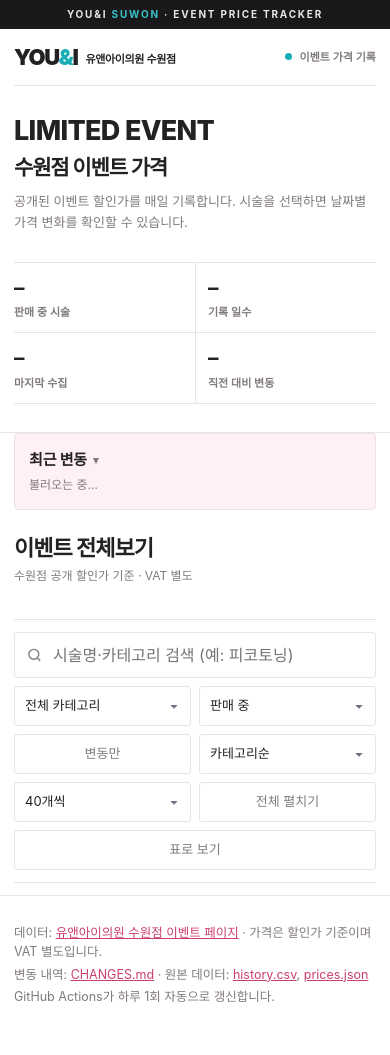
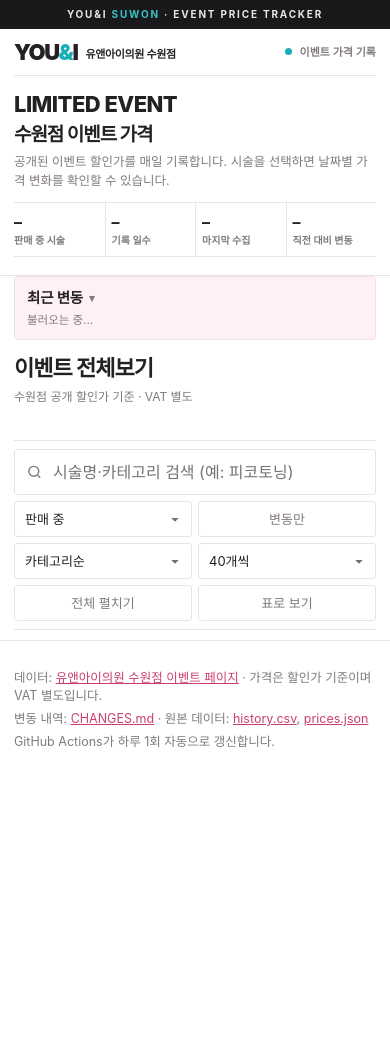
Before and after one commit to miv2/price-tracker, a Python web app: template tracker/templates/index.html in a window 390 px wide. After the commit the page ends 747 px from the top, so only its background shows below. Run offline with Jinja, Linux system fonts and the light colour scheme; the template is opened without the code that fills it, so the values that code supplies are empty.

Commit message:
feat(ui): simplify filters and tighten catalog density
- remove the duplicate category <select>; chips are the only category control
- render banner-free compact cards for non-category sorts
- page at category boundaries so a card never splits across pages
- compress the hero, stats, and recent panels for mobile first-screen density

```diff
--- a/tracker/templates/index.html
+++ b/tracker/templates/index.html
@@ -43,39 +43,39 @@
     background: var(--panel);
     border-bottom: 1px solid var(--line);
     color: var(--text);
-    padding: 0 0 36px;
-  }
-  .hero-top { display: flex; align-items: center; justify-content: space-between; gap: 16px; margin-bottom: 30px; padding: 20px 0; border-bottom: 1px solid var(--line); }
+    padding: 0 0 24px;
+  }
+  .hero-top { display: flex; align-items: center; justify-content: space-between; gap: 16px; margin-bottom: 18px; padding: 14px 0; border-bottom: 1px solid var(--line); }
   .brand { color: var(--text); font-size: 27px; font-weight: 900; letter-spacing: -.065em; line-height: 1; }
   .brand .amp { color: var(--teal); }
   .brand small { margin-left: 10px; font-size: 13px; font-weight: 700; letter-spacing: -.03em; vertical-align: 3px; }
   .hero-note { color: var(--muted); font-size: 12px; font-weight: 600; }
   .hero-note::before { content: ""; display: inline-block; width: 7px; height: 7px; margin-right: 8px; border-radius: 50%; background: var(--teal); vertical-align: 1px; }
   .eyebrow {
-    margin: 0 0 3px;
+    margin: 0 0 2px;
     color: var(--text);
-    font-size: clamp(27px, 3vw, 40px);
+    font-size: clamp(22px, 2.4vw, 32px);
     font-weight: 850;
     letter-spacing: -.025em;
   }
-  h1 { margin: 0; font-size: clamp(20px, 2vw, 27px); line-height: 1.25; letter-spacing: -.055em; }
-  .sub { max-width: 640px; margin: 10px 0 0; color: var(--muted); font-size: 14px; line-height: 1.65; }
+  h1 { margin: 0; font-size: clamp(18px, 1.6vw, 23px); line-height: 1.25; letter-spacing: -.055em; }
+  .sub { max-width: 640px; margin: 8px 0 0; color: var(--muted); font-size: 13.5px; line-height: 1.55; }
   .stats {
     display: grid;
     grid-template-columns: repeat(4, minmax(0, 1fr));
     gap: 0;
-    margin-top: 30px;
+    margin-top: 18px;
     border-top: 1px solid var(--line);
     border-bottom: 1px solid var(--line);
   }
   .stat {
-    padding: 17px 20px 17px 0;
+    padding: 12px 20px 12px 0;
   }
   .stat + .stat { padding-left: 20px; border-left: 1px solid var(--line); }
-  .stat strong { display: block; font-size: 23px; line-height: 1.25; letter-spacing: -.04em; font-variant-numeric: tabular-nums; }
-  .stat span { display: block; margin-top: 6px; color: var(--muted); font-size: 12px; font-weight: 600; }
+  .stat strong { display: block; font-size: 20px; line-height: 1.25; letter-spacing: -.04em; font-variant-numeric: tabular-nums; }
+  .stat span { display: block; margin-top: 4px; color: var(--muted); font-size: 12px; font-weight: 600; }
   .stat:first-child strong, .stat:last-child strong { color: var(--text); }
-  main { padding: 28px 0 68px; }
+  main { padding: 22px 0 60px; }
   .notice {
     display: flex;
     flex-wrap: wrap;
@@ -94,8 +94,8 @@
     background: var(--accent-soft);
     border: 1px solid var(--line);
     border-radius: 4px;
-    padding: 18px 20px;
-    margin: 0 0 32px;
+    padding: 14px 18px;
+    margin: 0 0 22px;
   }
   .recent details { display: block; }
   .recent-summary {
@@ -182,7 +182,7 @@
   .recent-item .rcat { flex: none; color: var(--muted); font-size: 12px; max-width: 120px; overflow: hidden; text-overflow: ellipsis; white-space: nowrap; }
   .recent-item .rname { flex: 1 1 auto; overflow: hidden; text-overflow: ellipsis; white-space: nowrap; }
   .recent-item .rval { flex: none; font-weight: 600; font-variant-numeric: tabular-nums; }
-  .section-heading { display: flex; align-items: end; justify-content: space-between; gap: 20px; margin-bottom: 20px; }
+  .section-heading { display: flex; align-items: end; justify-content: space-between; gap: 20px; margin-bottom: 16px; }
   .section-heading h2 { margin: 0; font-size: 28px; line-height: 1.3; letter-spacing: -.045em; }
   .section-heading p { margin: 5px 0 0; color: var(--muted); font-size: 13px; }
   .section-heading .result-count { margin: 0 0 2px; font-size: 13px; font-weight: 700; color: var(--accent); }
@@ -242,6 +242,14 @@
   .event-more { width: 100%; min-height: 40px; margin-top: auto; border: 0; border-radius: 999px; background: #f5f5f5; color: #656565; font: inherit; font-size: 14px; font-weight: 700; cursor: pointer; }
   .event-more:hover, .event-more:focus-visible { background: #ececec; outline: none; }
   .event-more span { color: #0da9be; font-weight: 800; }
+  .event-card.compact .event-card-body { min-height: 0; padding: 0 16px 14px; }
+  .event-card.compact .event-line { padding: 14px 0 10px; border-bottom: 0; }
+  .event-card.compact .event-category { font-size: 13px; font-weight: 700; color: var(--muted); }
+  .event-card.compact .event-name { min-height: 0; margin-top: 10px; font-size: 12.5px; }
+  .event-card.compact .event-sale-price { font-size: 20px; }
+  .event-compact-foot { display: flex; align-items: center; justify-content: space-between; gap: 10px; margin-top: auto; padding-top: 8px; border-top: 1px solid var(--line); }
+  .event-compact-rate { padding: 3px 9px; border-radius: 999px; background: var(--accent-soft); color: var(--accent); font-size: 11.5px; font-weight: 700; }
+  .event-compact-foot svg.spark { margin-left: auto; }
   @media (max-width: 1240px) { .event-grid { grid-template-columns: repeat(3, minmax(0, 1fr)); } }
   @media (max-width: 900px) { .event-grid { grid-template-columns: repeat(2, minmax(0, 1fr)); } }
   .search { position: relative; flex: 1 1 260px; }
@@ -415,32 +423,34 @@
     .event-list-price { font-size: 12px; }
     .event-name { font-size: 12px; margin-top: 10px; }
     .hero-top { margin-bottom: 25px; padding: 17px 0; }
+    header.hero { padding: 0 0 18px; }
+    .hero-top { margin-bottom: 12px; padding: 12px 0; }
     .brand { font-size: 22px; }
     .brand small { font-size: 11px; margin-left: 5px; vertical-align: 2px; }
     .hero-note { font-size: 11px; }
-    .eyebrow { font-size: 27px; }
-    h1 { font-size: 21px; }
-    .sub { font-size: 13px; margin-top: 10px; }
-    .stats { grid-template-columns: repeat(2, minmax(0, 1fr)); gap: 0; margin-top: 28px; }
-    .stat { padding: 12px 8px 12px 0; }
-    .stat + .stat { padding-left: 12px; }
-    .stat:nth-child(3) { border-left: 0; padding-left: 0; border-top: 1px solid var(--line); }
-    .stat:nth-child(4) { border-top: 1px solid var(--line); }
-    .stat strong { font-size: 21px; }
-    .stat span { font-size: 11px; margin-top: 3px; }
-
-    main { padding: 18px 0 44px; }
+    .eyebrow { font-size: 22px; }
+    h1 { font-size: 19px; }
+    .sub { font-size: 12.5px; margin-top: 6px; line-height: 1.5; }
+    .stats { grid-template-columns: repeat(4, minmax(0, 1fr)); gap: 0; margin-top: 12px; }
+    .stat { padding: 9px 6px 9px 0; }
+    .stat + .stat { padding-left: 6px; }
+    .stat:nth-child(3) { border-left: 1px solid var(--line); padding-left: 6px; border-top: 0; }
+    .stat:nth-child(4) { border-top: 0; }
+    .stat strong { font-size: 16px; }
+    .stat span { font-size: 10px; margin-top: 2px; line-height: 1.3; word-break: keep-all; }
+
+    main { padding: 14px 0 40px; }
     .section-heading { align-items: end; margin-bottom: 12px; }
     .section-heading h2 { font-size: 22px; }
     .section-heading p { font-size: 12px; }
-    .toolbar { gap: 8px; margin-bottom: 12px; padding: 12px 0; }
+    .toolbar { gap: 6px; margin-bottom: 10px; padding: 8px 0; }
     .search { flex: 1 1 100%; }
     .toolbar > select, .toolbar > .toggle {
       flex: 1 1 calc(50% - 4px);
       min-width: 0;
       font-size: 13px;
-      padding: 9px 10px;
-      height: 40px;
+      padding: 8px 10px;
+      height: 36px;
     }
     .section-heading .result-count { width: auto; margin-left: 0; font-size: 12px; text-align: right; }
 
@@ -563,9 +573,11 @@
     }
     .dialog-head h2 { font-size: 18px; }
     .chart-meta { gap: 6px 12px; font-size: 12.5px; }
-    .recent { padding: 15px 14px; margin: 0 0 24px; }
-    .recent-head-left h2 { font-size: 15px; }
+    .recent { padding: 10px 12px; margin: 0 0 14px; }
+    .recent-head-left h2 { font-size: 14.5px; }
     .recent-item { padding: 8px 10px; font-size: 12.5px; }
+    .recent-head-left p { font-size: 11.5px; margin-top: 2px; }
+    .recent-counts .count { padding: 3px 8px; font-size: 11px; }
     .recent-item .rcat { display: none; }
   }
 
@@ -577,7 +589,6 @@
     .event-sale-price { font-size: 22px; }
     .event-list-price { font-size: 14px; }
     .event-name { font-size: 13px; }
-    .stats { grid-template-columns: 1fr 1fr; }
     .toolbar > select, .toolbar > .toggle {
       flex: 1 1 calc(50% - 4px);
     }
@@ -687,9 +698,6 @@
       </svg>
       <input id="q" type="search" placeholder="시술명·카테고리 검색 (예: 피코토닝)" autocomplete="off" aria-label="검색">
     </label>
-    <select id="categoryFilter" aria-label="카테고리">
-      <option value="">전체 카테고리</option>
-    </select>
     <select id="statusFilter" aria-label="판매 상태">
       <option value="active">판매 중</option>
       <option value="ended">종료</option>
@@ -799,6 +807,7 @@ const DATA = __PAYLOAD__;
   let displayLimit = PAGE_SIZE;
   const expandedCategories = new Set();
   let currentFilteredList = [];
+  let currentPageItems = [];
   let currentItem = null;
   let searchTimer = null;
 
@@ -848,11 +857,12 @@ const DATA = __PAYLOAD__;
 
   function applyStateToControls() {
     $("q").value = state.q;
-    $("categoryFilter").value = state.category;
-    if ($("categoryFilter").value !== state.category) {
-      state.category = "";
-      $("categoryFilter").value = "";
-    }
+    const chips = $("categoryChips").querySelectorAll("button");
+    const known = Array.prototype.some.call(chips, function (button) {
+      return button.dataset.category === state.category;
+    });
+    if (!known) state.category = "";
+    syncCategoryChips(true);
     $("statusFilter").value = state.status;
     $("sortFilter").value = state.sort;
     $("pageSizeFilter").value = state.pageSize === Infinity ? "all" : String(state.pageSize);
@@ -1098,8 +1108,7 @@ const DATA = __PAYLOAD__;
     $("staleNotice").hidden = false;
   }
 
-  function buildCategoryOptions() {
-    const select = $("categoryFilter");
+  function buildCategoryChips() {
     const chips = $("categoryChips");
     const categories = Array.from(new Set(items.map((item) => item.category))).sort(function (a, b) {
       return a.localeCompare(b, "ko");
@@ -1112,7 +1121,6 @@ const DATA = __PAYLOAD__;
       button.setAttribute("aria-pressed", "false");
       button.addEventListener("click", function () {
         state.category = value;
-        select.value = value;
         renderTable();
         syncUrl(true);
       });
@@ -1120,12 +1128,22 @@ const DATA = __PAYLOAD__;
     }
     addChip("", "전체보기");
     for (const category of categories) {
-      const option = document.createElement("option");
-      option.value = category;
-      option.textContent = category;
-      select.appendChild(option);
       addChip(category, category || "기타");
     }
+  }
+
+  function syncCategoryChips(scrollToActive) {
+    const strip = $("categoryChips");
+    let active = null;
+    strip.querySelectorAll("button").forEach(function (button) {
+      const on = button.dataset.category === state.category;
+      button.setAttribute("aria-pressed", String(on));
+      if (on) active = button;
+    });
+    if (!scrollToActive || !active) return;
+    const stripRect = strip.getBoundingClientRect();
+    const chipRect = active.getBoundingClientRect();
+    strip.scrollLeft += chipRect.left - stripRect.left - (strip.clientWidth - chipRect.width) / 2;
   }
 
   function matches(item) {
@@ -1280,10 +1298,12 @@ const DATA = __PAYLOAD__;
     return tr;
   }
 
-  function renderEventCard(category, entries) {
+  function renderEventCard(category, entries, options) {
+    const compact = !!(options && options.compact);
     const card = document.createElement("article");
-    card.className = "event-card";
+    card.className = "event-card" + (compact ? " compact" : "");
     card.setAttribute("aria-label", (category || "이벤트") + " 가격 목록");
+    if (!compact) {
       const banner = document.createElement("div");
       banner.className = "event-banner";
       let bannerFile = "";
@@ -1303,6 +1323,7 @@ const DATA = __PAYLOAD__;
         banner.append(label, title);
       }
       card.appendChild(banner);
+    }
 
     const body = document.createElement("div");
     body.className = "event-card-body";
@@ -1371,13 +1392,26 @@ const DATA = __PAYLOAD__;
       });
       body.appendChild(more);
     }
+    if (compact) {
+      const foot = document.createElement("div");
+      foot.className = "event-compact-foot";
+      const rate = discountRate(entries[0]);
+      if (rate !== null) {
+        const badge = document.createElement("span");
+        badge.className = "event-compact-rate";
+        badge.textContent = rate + "% 할인";
+        foot.appendChild(badge);
+      }
+      foot.appendChild(sparkline(entries[0]));
+      body.appendChild(foot);
+    }
     card.appendChild(body);
     return card;
   }
 
   function expandableCategories() {
     const counts = new Map();
-    currentFilteredList.slice(0, displayLimit).forEach(function (item) {
+    currentPageItems.forEach(function (item) {
       counts.set(item.category, (counts.get(item.category) || 0) + 1);
     });
     const result = [];
@@ -1410,25 +1444,37 @@ const DATA = __PAYLOAD__;
     grid.textContent = "";
     const fragment = document.createDocumentFragment();
     currentFilteredList = sortItems(items.filter(matches));
-    $("categoryChips").querySelectorAll("button").forEach(function (button) {
-      button.setAttribute("aria-pressed", String(button.dataset.category === state.category));
-    });
-    const pageItems = currentFilteredList.slice(0, displayLimit);
+    syncCategoryChips(false);
+    let pageItems;
+    let groups = null;
+    if (state.sort === "category") {
+      // 카테고리 카드가 페이지 경계에서 쪼개지지 않도록 카테고리 단위로 자른다.
+      groups = [];
+      let loaded = 0;
+      for (const item of currentFilteredList) {
+        const last = groups[groups.length - 1];
+        const sameCategory = last && last[0] === item.category;
+        if (!sameCategory && loaded >= displayLimit) break;
+        if (sameCategory) last[1].push(item);
+        else groups.push([item.category, [item]]);
+        loaded += 1;
+      }
+      pageItems = [];
+      for (const group of groups) pageItems = pageItems.concat(group[1]);
+    } else {
+      pageItems = currentFilteredList.slice(0, displayLimit);
+    }
+    currentPageItems = pageItems;
     const cardsView = state.view === "cards";
     $("tableWrap").hidden = cardsView;
     grid.hidden = !cardsView;
     $("viewToggle").textContent = cardsView ? "표로 보기" : "카드로 보기";
     $("viewToggle").setAttribute("aria-pressed", String(!cardsView));
     if (cardsView) {
-      if (state.sort === "category") {
-        const groups = new Map();
-        pageItems.forEach(function (item) {
-          if (!groups.has(item.category)) groups.set(item.category, []);
-          groups.get(item.category).push(item);
-        });
-        groups.forEach(function (entries, category) { fragment.appendChild(renderEventCard(category, entries)); });
+      if (groups) {
+        groups.forEach(function (group) { fragment.appendChild(renderEventCard(group[0], group[1])); });
       } else {
-        pageItems.forEach(function (item) { fragment.appendChild(renderEventCard(item.category, [item])); });
+        pageItems.forEach(function (item) { fragment.appendChild(renderEventCard(item.category, [item], { compact: true })); });
       }
       grid.appendChild(fragment);
     } else {
@@ -1442,7 +1488,7 @@ const DATA = __PAYLOAD__;
       : fmt(currentFilteredList.length) + "개";
 
     const loadMoreWrap = $("loadMoreWrap");
-    const remaining = currentFilteredList.length - displayLimit;
+    const remaining = currentFilteredList.length - pageItems.length;
     if (remaining > 0) {
       loadMoreWrap.hidden = false;
       $("loadMoreStep").textContent = fmt(Math.min(state.pageSize, remaining));
@@ -1797,7 +1843,6 @@ const DATA = __PAYLOAD__;
     state.changedOnly = false;
     state.sort = "category";
     $("q").value = "";
-    $("categoryFilter").value = "";
     $("statusFilter").value = "active";
     $("sortFilter").value = "category";
     $("changedToggle").classList.remove("on");
@@ -1833,11 +1878,6 @@ const DATA = __PAYLOAD__;
       syncUrl(false);
     }, 120);
   });
-  $("categoryFilter").addEventListener("change", function (event) {
-    state.category = event.target.value;
-    renderTable();
-    syncUrl(true);
-  });
   $("statusFilter").addEventListener("change", function (event) {
     state.status = event.target.value;
     renderTable();
@@ -1900,7 +1940,7 @@ const DATA = __PAYLOAD__;
   renderStats();
   renderRecent();
   renderStale();
-  buildCategoryOptions();
+  buildCategoryChips();
   applyStateToControls();
   renderTable();
   syncUrl(false);
```
Also changed, not shown: index.html (+111 -71 lines), README.md. Lines whose indentation alone changed are shown as unchanged.
